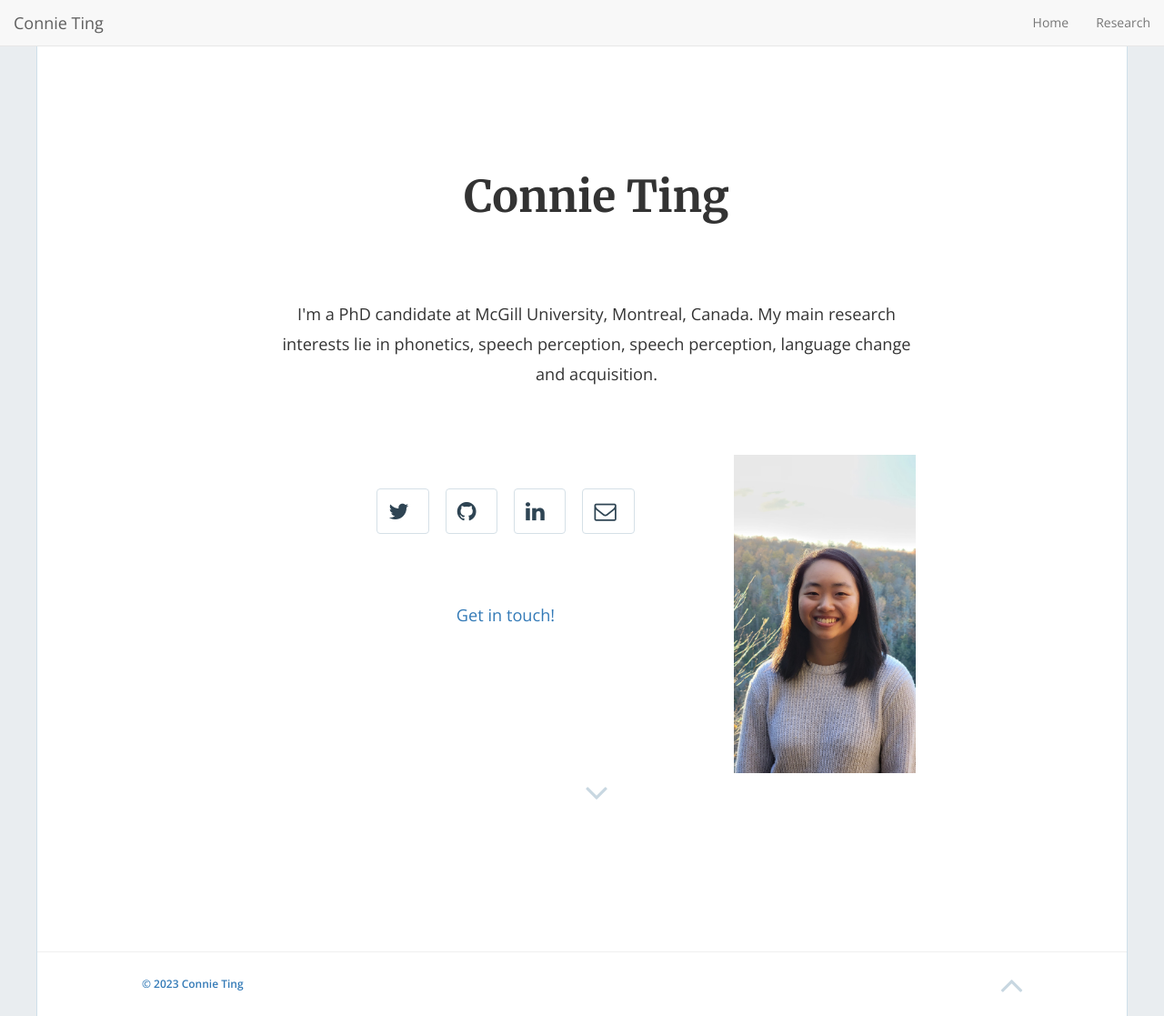
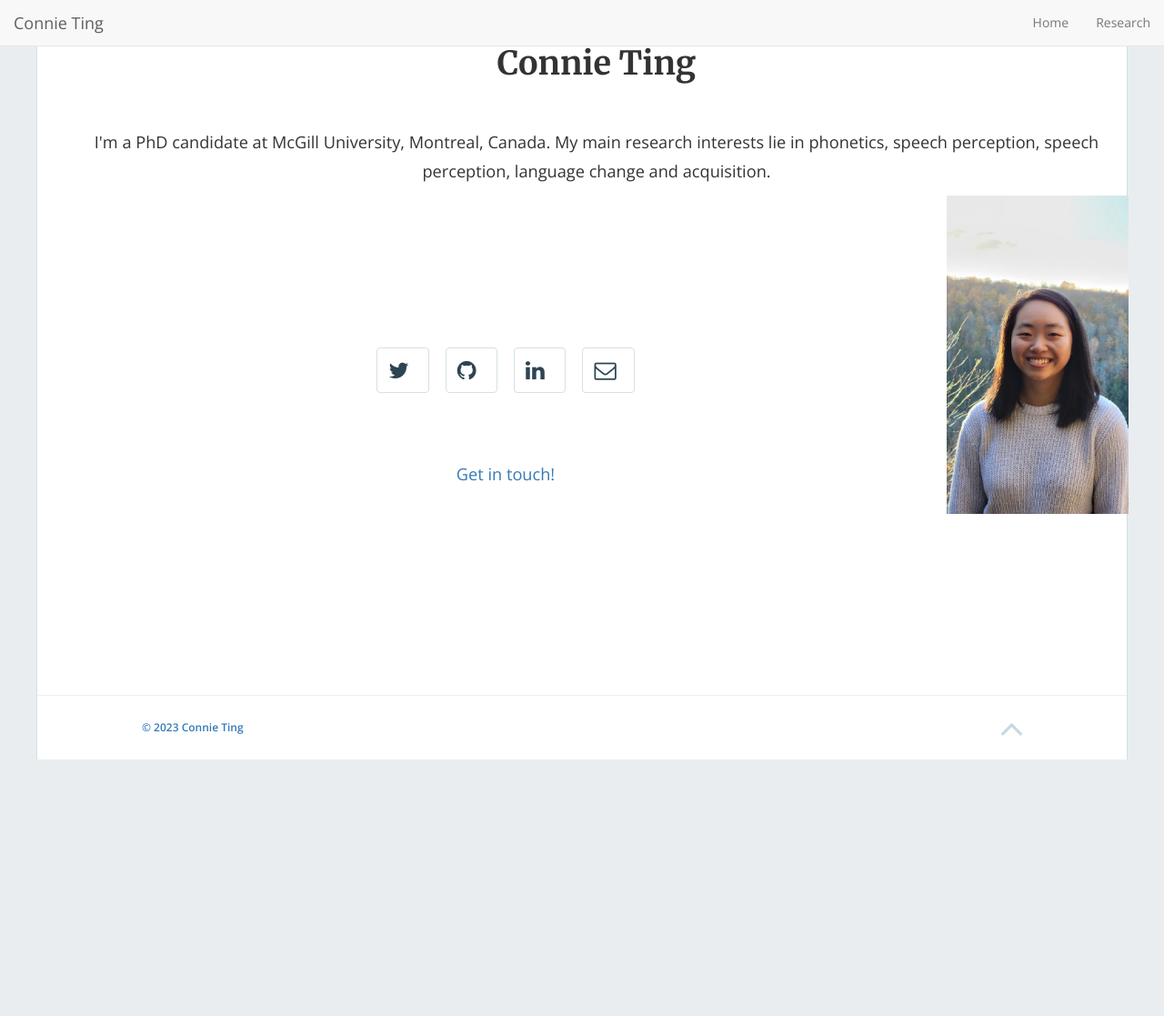
Before and after one commit to connieting/connieting.github.io, a Jekyll site: the page built from index.html, in a window 1280 px wide and 1117 px high. Shown: the whole window at 91% size. Built offline with Jekyll 4.4.1, drawn with Linux system fonts in a browser that asks for light colours; nearby versions of some CDN libraries.

Commit message:
Update home-hero.html

```diff
--- a/_includes/home-hero.html
+++ b/_includes/home-hero.html
@@ -3,10 +3,6 @@
   <div class="row">
 
     <div class="col-md-12">
-
-      <div class="hero-container">
-
-        <div class="hero-content">
 
           {% if site.title != '' %}
           <h1 class="text-center">{{site.title}}</h1>
@@ -32,6 +28,10 @@
             <img src="/imgs/me_photo.jpeg" style="float:right;width:200px;height:350px;padding:50px,50px,50px;">
             </div>
           </div>
+
+      <div class="hero-container">
+
+        <div class="hero-content">
 
           <div class="hero-buttons">
 
@@ -59,11 +59,7 @@
 
       </div>
 
-      <a class="section-jump text-center" href="#portfolio">
-        <i class="fa fa-angle-down fa-3x"></i>
-      </a>
-
-      </div>
+    </div>
 
     </div>
 
```
